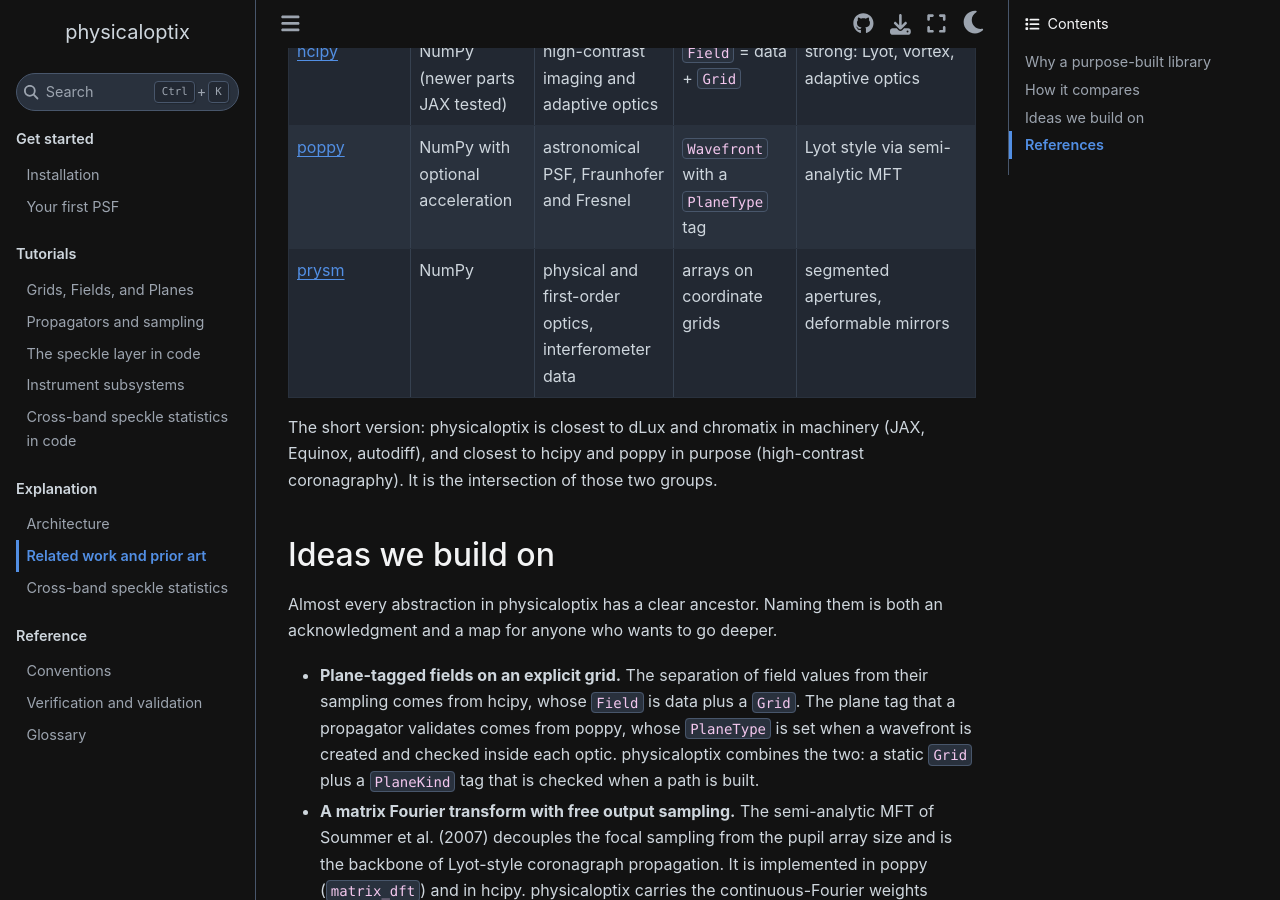
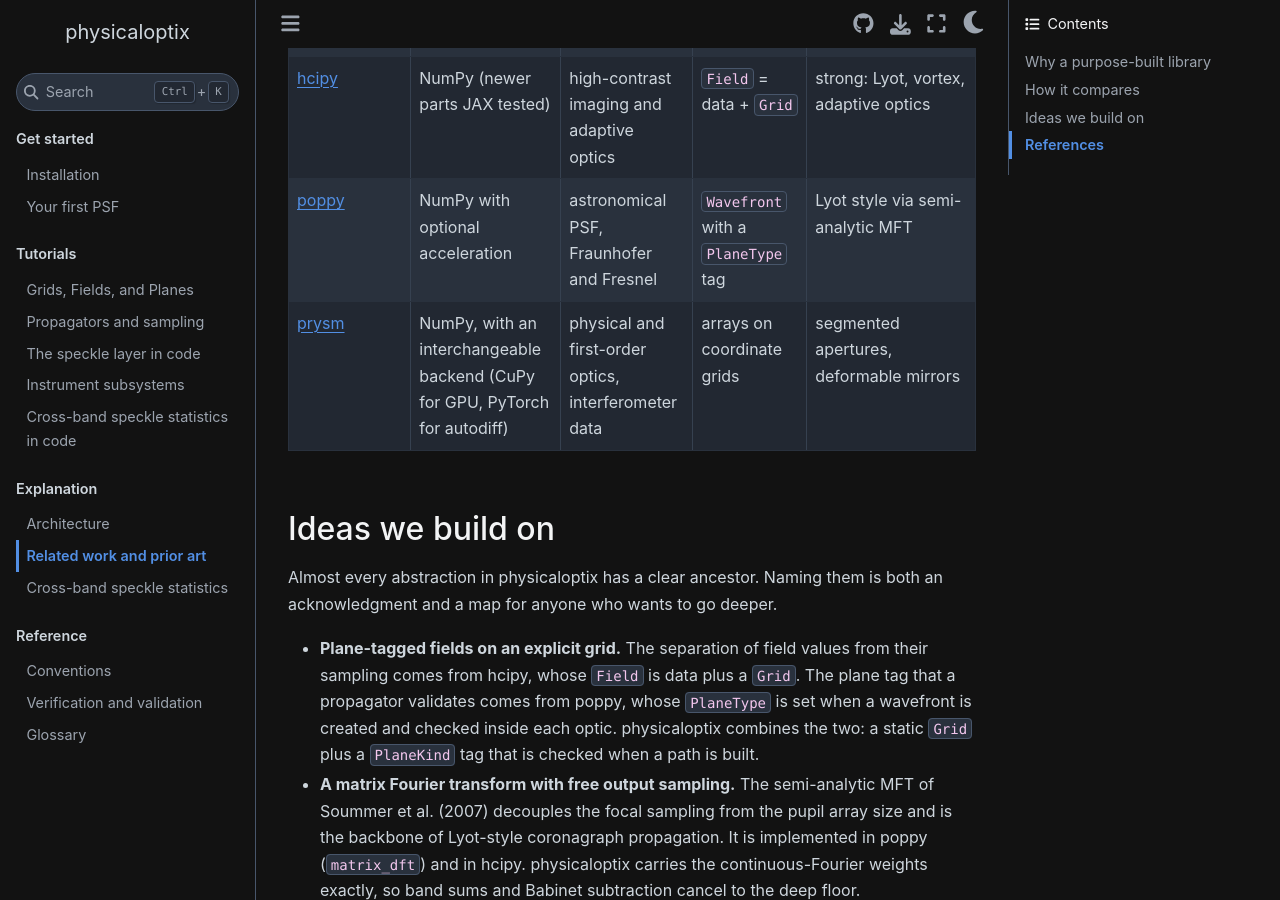
Before and after one commit to CoreySpohn/physicaloptix, a Sphinx documentation site: the page built from docs/explanation/related-work.md, in a window 1280 px wide and 900 px high, scrolled down 1391 px. Built offline with Sphinx 7.4.7 and the Sphinx Book theme 1.1.4, drawn with Linux system fonts in a browser that asks for light colours; pages that are not in the unit, such as notebooks, are missing from menus.

Commit message:
docs(related-work): drop the machinery-vs-purpose claim, fix prysm's backend

```diff
--- a/docs/explanation/related-work.md
+++ b/docs/explanation/related-work.md
@@ -39,11 +39,7 @@ upstream.
 | [chromatix](https://github.com/chromatix-team/chromatix) | JAX + Equinox, differentiable | computational and microscopy wave optics | typed `Field` with explicit wavelength and polarization axes | not coronagraph specific |
 | [hcipy](https://docs.hcipy.org) | NumPy (newer parts JAX tested) | high-contrast imaging and adaptive optics | `Field` = data + `Grid` | strong: Lyot, vortex, adaptive optics |
 | [poppy](https://poppy-optics.readthedocs.io) | NumPy with optional acceleration | astronomical PSF, Fraunhofer and Fresnel | `Wavefront` with a `PlaneType` tag | Lyot style via semi-analytic MFT |
-| [prysm](https://prysm.readthedocs.io) | NumPy | physical and first-order optics, interferometer data | arrays on coordinate grids | segmented apertures, deformable mirrors |
-
-The short version: physicaloptix is closest to dLux and chromatix in machinery
-(JAX, Equinox, autodiff), and closest to hcipy and poppy in purpose
-(high-contrast coronagraphy). It is the intersection of those two groups.
+| [prysm](https://prysm.readthedocs.io) | NumPy, with an interchangeable backend (CuPy for GPU, PyTorch for autodiff) | physical and first-order optics, interferometer data | arrays on coordinate grids | segmented apertures, deformable mirrors |
 
 ## Ideas we build on
 
```
